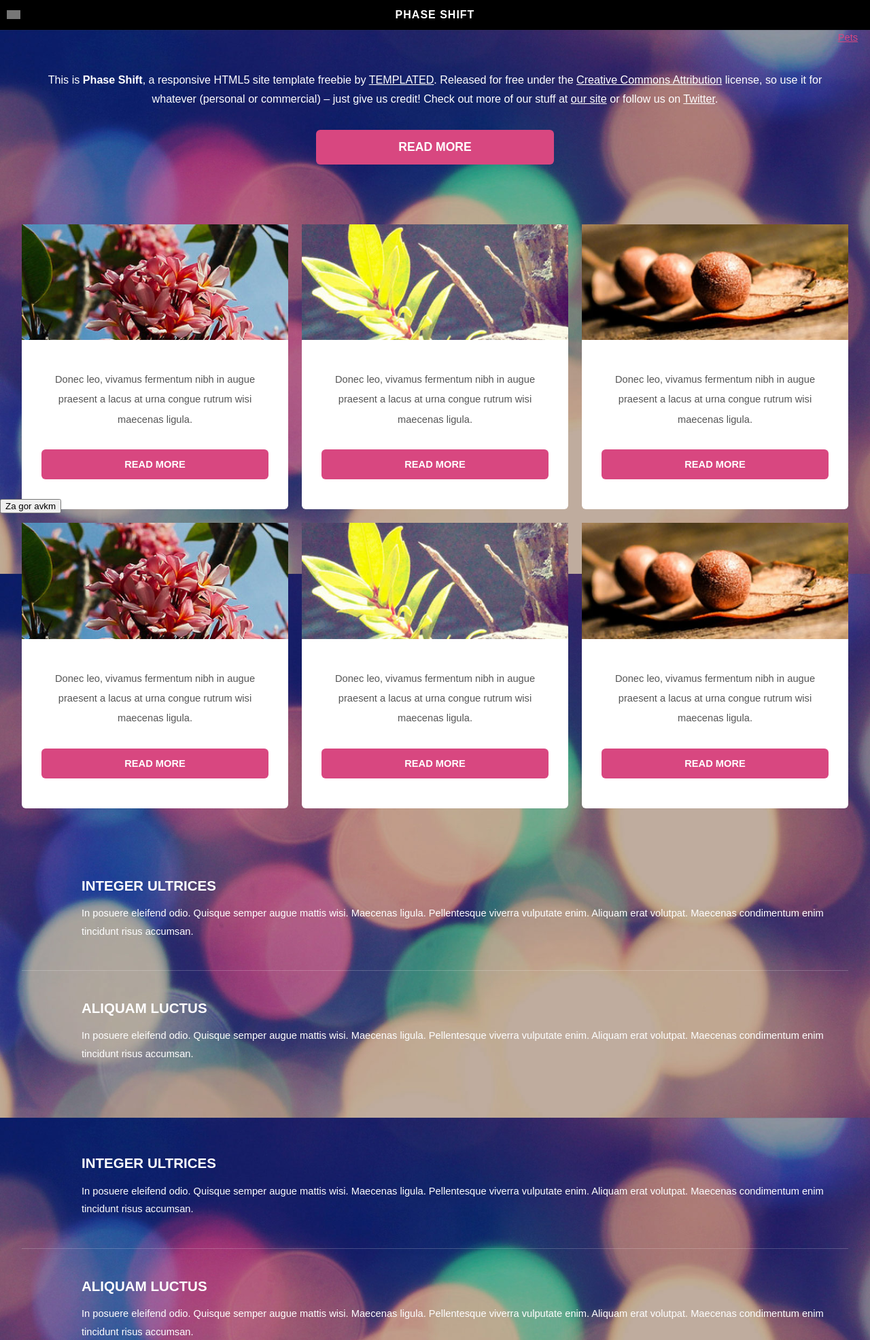
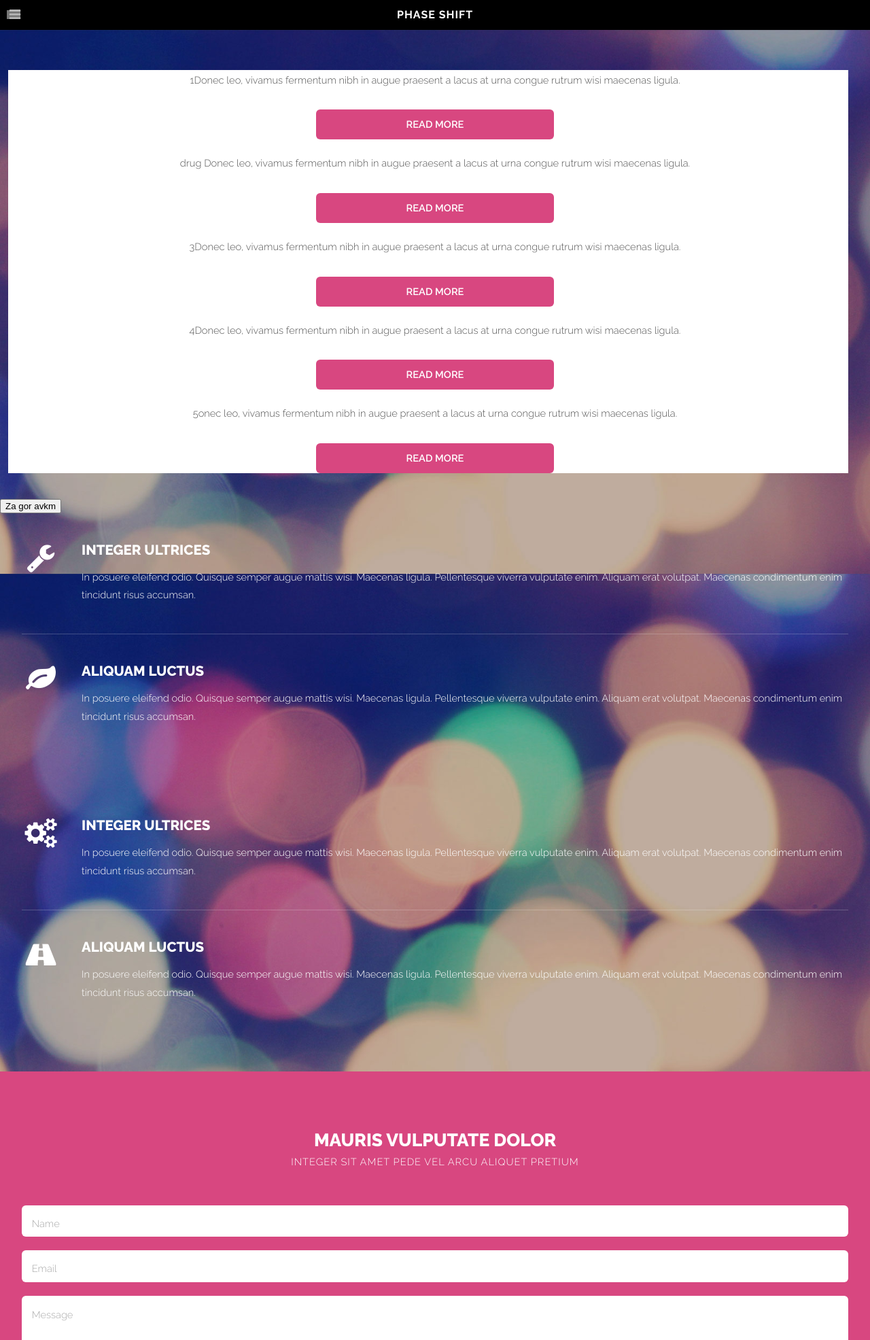
Before and after one commit to LukaCopar/cc-wiki, a PHP site: page / in a window 1280 px wide. Shown: the top 1971 px of the page at 68% size. Run offline with PHP 8.4, Linux system fonts and the light colour scheme; grey boxes are pictures that could not be loaded.

Commit message:
Modifikejsons

```diff
--- a/css/style.css
+++ b/css/style.css
@@ -1,3 +1,6 @@
+	@import url("font-awesome.min.css");
+	@import url("http://fonts.googleapis.com/css?family=Raleway:100,200,300,500,600,700,800,900");
+
 
 	h1 {
 		font-weight: bold;
@@ -18,13 +21,20 @@ h1 {
 		max-width: 50%;
 	}
 
+	.hero {
+		width: 15vw;
+		background-color: #FFF;
+		text-align: center;
+		padding: 0;
+		margin: auto;
+	}
+
 	#move {
 		position: fixed;
 		bottom: 45px;
 	}
 
-@import url("font-awesome.min.css");
-@import url("http://fonts.googleapis.com/css?family=Raleway:100,200,300,500,600,700,800,900");
+
 
 	/*
 		Phase Shift by TEMPLATED
@@ -251,6 +261,7 @@ h1 {
 				.image.featured img {
 					display: block;
 					width: 100%;
+					height: 100%;
 				}
 
 	/* Icon */
@@ -647,6 +658,7 @@ h1 {
 	/* Box */
 
 		.box {
+			width: 10vw;
 			padding: 3em 2em;
 			background: #FFF;
 			text-align: center;
--- a/index.php
+++ b/index.php
@@ -1,7 +1,7 @@
 <html>
 	<head>
 	    <title>Castle Clash Wiki</title>
-		<link rel="stylesheet" href="../../css/style.css" type="text/css">
+
 		<!--[if lte IE 8]><script src="css/ie/html5shiv.js"></script><![endif]-->
 		<script src="js/jquery.min.js"></script>
 		<script src="js/jquery.dropotron.min.js"></script>
@@ -9,17 +9,16 @@
 		<script src="js/skel-layers.min.js"></script>
 		<script src="js/init.js"></script>
 		<noscript>
+			<link rel="stylesheet" href="css/style.css" type="text/css">
 			<link rel="stylesheet" href="css/skel.css" />
-			<link rel="stylesheet" href="css/style.css" />
 			<link rel="stylesheet" href="css/style-wide.css" />
 		</noscript>
-		<script src="../js/index.js"></script>
+		<script src="js/index.js"></script>
 
 	</head>
 
 	<body>
 	    <div class="wrapper style1">
-
 			<!-- Header -->
 				<div id="header" class="skel-panels-fixed">
 					<div id="logo">
@@ -35,55 +34,33 @@
 						</ul>
 					</nav>
 				</div>
-
-				<!-- Banner -->
-					<div id="banner" class="container">
-						<section>
-							<p>This is <strong>Phase Shift</strong>, a responsive HTML5 site template freebie by <a href="http://templated.co">TEMPLATED</a>. Released for free under the <a href="http://templated.co/license">Creative Commons Attribution</a> license, so use it for whatever (personal or commercial) &ndash; just give us credit! Check out more of our stuff at <a href="http://templated.co">our site</a> or follow us on <a href="http://twitter.com/templatedco">Twitter</a>.</p>
-							<a href="#" class="button medium">Read More</a>
-						</section>
-					</div>
-
 			<!-- Extra -->
 			<div id="extra">
 				<div class="container">
-							<div class="row no-collapse-1">
-								<section class="4u"> <a href="#" class="image featured"><img src="images/pic01.jpg" alt=""></a>
-									<div class="box">
-										<p>Donec leo, vivamus fermentum nibh in augue praesent a lacus at urna congue rutrum  wisi maecenas ligula.</p>
-										<a href="#" class="button">Read More</a> </div>
-								</section>
-								<section class="4u"> <a href="#" class="image featured"><img src="images/pic02.jpg" alt=""></a>
-									<div class="box">
-										<p>Donec leo, vivamus fermentum nibh in augue praesent a lacus at urna congue rutrum  wisi maecenas ligula.</p>
-										<a href="#" class="button">Read More</a> </div>
-								</section>
-								<section class="4u"> <a href="#" class="image featured"><img src="images/pic03.jpg" alt=""></a>
-									<div class="box">
-										<p>Donec leo, vivamus fermentum nibh in augue praesent a lacus at urna congue rutrum  wisi maecenas ligula.</p>
-										<a href="#" class="button">Read More</a> </div>
-								</section>
+					<div class="row">
+						<div class="hero">
+							<p>1Donec leo, vivamus fermentum nibh in augue praesent a lacus at urna congue rutrum  wisi maecenas ligula.</p>
+							<a href="#" class="button">Read More</a>
 						</div>
-							<div class="row no-collapse-1">
-								<section class="4u"> <a href="#" class="image featured"><img src="images/pic01.jpg" alt=""></a>
-									<div class="box">
-										<p>Donec leo, vivamus fermentum nibh in augue praesent a lacus at urna congue rutrum  wisi maecenas ligula.</p>
-										<a href="#" class="button">Read More</a> </div>
-								</section>
-								<section class="4u"> <a href="#" class="image featured"><img src="images/pic02.jpg" alt=""></a>
-									<div class="box">
-										<p>Donec leo, vivamus fermentum nibh in augue praesent a lacus at urna congue rutrum  wisi maecenas ligula.</p>
-										<a href="#" class="button">Read More</a> </div>
-								</section>
-								<section class="4u"> <a href="#" class="image featured"><img src="images/pic03.jpg" alt=""></a>
-									<div class="box">
-										<p>Donec leo, vivamus fermentum nibh in augue praesent a lacus at urna congue rutrum  wisi maecenas ligula.</p>
-										<a href="#" class="button">Read More</a> </div>
-								</section>
+						<div class="hero">
+							<p>drug Donec leo, vivamus fermentum nibh in augue praesent a lacus at urna congue rutrum  wisi maecenas ligula.</p>
+							<a href="#" class="button">Read More</a>
+						</div>
+						<div class="hero">
+							<p>3Donec leo, vivamus fermentum nibh in augue praesent a lacus at urna congue rutrum  wisi maecenas ligula.</p>
+							<a href="#" class="button">Read More</a>
+						</div>
+						<div class="hero">
+							<p>4Donec leo, vivamus fermentum nibh in augue praesent a lacus at urna congue rutrum  wisi maecenas ligula.</p>
+							<a href="#" class="button">Read More</a>
+						</div>
+						<div class="hero">
+							<p>5onec leo, vivamus fermentum nibh in augue praesent a lacus at urna congue rutrum  wisi maecenas ligula.</p>
+							<a href="#" class="button">Read More</a>
 						</div>
 					</div>
 				</div>
-
+			</div>
 			<!-- Main -->
 			<div id="main">
 				<div class="container">
@@ -119,7 +96,6 @@
 			</div>
 
 	</div>
-
 		<!-- Footer -->
 		<div id="footer" class="wrapper style2">
 			<div class="container">
@@ -174,7 +150,7 @@
 
 	    <h1>ayy</h1>
 	    <button id="move">Za gor avkm</button>
-	    <div id="nav">
+	    <div>
 	    	<div class="nav-item" id="heroes"><a href="#">Heroes</a></div>
 	    	<div class="nav-item" id="talents"><a href="#">Talents</a></div>
 	    	<div class="nav-item" id="pets"><a href="#">Pets</a></div>
```
Also changed, not shown: css/skel.css (+5 -25 lines). Lines whose indentation alone changed are shown as unchanged.
